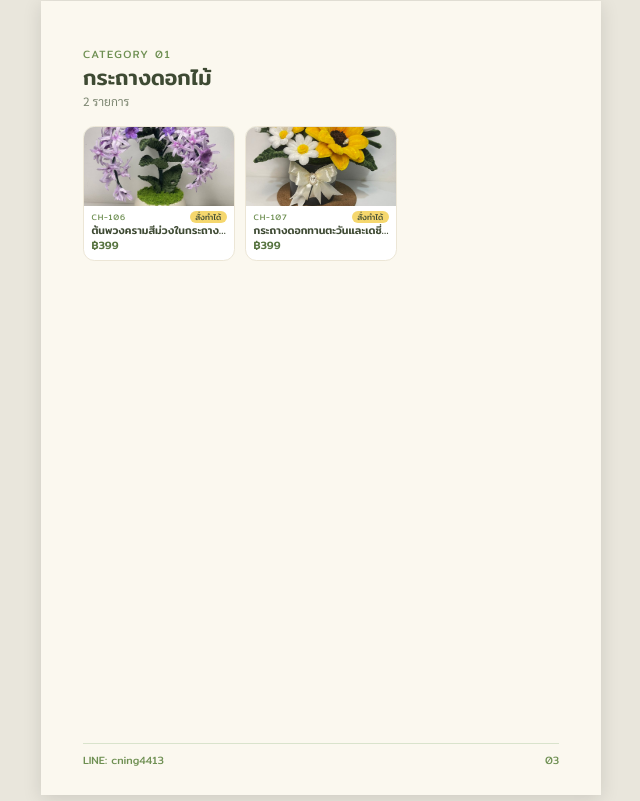
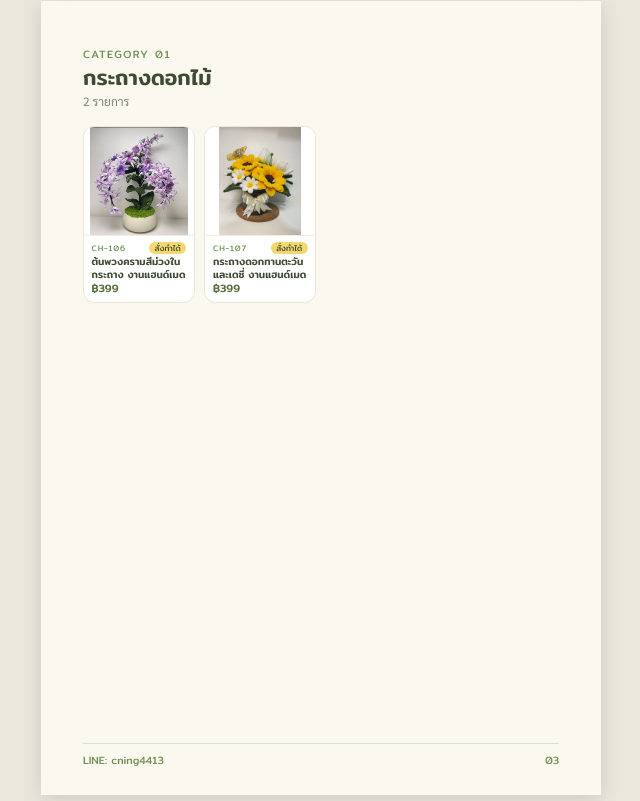
Before and after one commit to chana-velvetbloom/chana-velvetbloom.github.io, a plain HTML site: page ebook.html in a window 1280 px wide. Shown: the part 1759-2560 px from the top of the page, without its empty margins (319-959 px from the left). Drawn offline with Linux system fonts and the light colour scheme.

Commit message:
Add files via upload

```diff
--- a/assets/ebook.css
+++ b/assets/ebook.css
@@ -36,18 +36,21 @@
 .eb .gh.sm h2{font-size:12pt;color:var(--g)}
 .eb .cards{display:grid;grid-template-columns:1fr 1fr;gap:4mm}
 .eb .cd{background:#fff;border:1px solid #ece6d6;border-radius:4mm;overflow:hidden}
-.eb .cd img{display:block;width:100%;height:50mm;object-fit:cover;object-position:center 70%;background:var(--gl)}
+.eb .cd img{display:block;width:100%;height:50mm;object-fit:contain;object-position:center;background:#fff;border-bottom:1px solid #f1ece0}
 .eb .cd .b{padding:2.4mm 3mm 3mm}
 .eb .cd .c{font:7pt Mitr,sans-serif;color:var(--g);letter-spacing:.8px;display:flex;justify-content:space-between;gap:2mm}
 .eb .cd .c i{font-style:normal;background:var(--y);color:var(--t);border-radius:99px;padding:0 2mm;letter-spacing:0}
-.eb .cd h3{font-size:10.5pt;margin:.6mm 0 .8mm}
+.eb .cd h3{font-size:10.5pt;margin:.6mm 0 .8mm;display:-webkit-box;-webkit-line-clamp:2;-webkit-box-orient:vertical;overflow:hidden}
 .eb .cd .ds{font-size:8pt;line-height:1.45;color:#6b7563;height:11.6mm;overflow:hidden;margin:0}
 .eb .cd .pr{font:500 10pt Mitr,sans-serif;color:var(--gd);margin-top:1.2mm}
 .eb .cd .pr.ask{font-size:8pt;font-weight:400;color:var(--mu)}
+/* 4 ชิ้นต่อหน้า */
+.eb .cards.n4 .cd img{height:40mm}
+.eb .cards.n4 h3{font-size:10pt}
 /* 6 และ 9 ชิ้นต่อหน้า */
 .eb .cards.n6,.eb .cards.n9{grid-template-columns:repeat(3,1fr);gap:3mm}
 .eb .cards.n6 .cd img{height:40mm}
-.eb .cards.n9 .cd img{height:30mm}
+.eb .cards.n9 .cd img{height:28mm}
 .eb .cards.n6 .cd .b,.eb .cards.n9 .cd .b{padding:1.8mm 2.2mm 2.2mm}
 .eb .cards.n6 h3,.eb .cards.n9 h3{font-size:8.8pt;line-height:1.25}
 .eb .cards.n6 .ds{font-size:7pt;line-height:1.4;height:7mm}
@@ -55,14 +58,14 @@
 .eb .cards.n6 .pr,.eb .cards.n9 .pr{font-size:8.5pt}
 .eb .cards.n6 .pr.ask,.eb .cards.n9 .pr.ask{font-size:6.8pt}
 .eb .cards.n6 .c,.eb .cards.n9 .c{font-size:6.3pt}
-/* 12 ชิ้นต่อหน้า (3 × 4) */
-.eb .cards.n12{grid-template-columns:repeat(3,1fr);gap:2.6mm}
+/* 12 ชิ้นต่อหน้า (4 × 3) — รูปสี่เหลี่ยมจัตุรัส เห็นสินค้าเต็มชิ้น */
+.eb .cards.n12{grid-template-columns:repeat(4,1fr);gap:2.6mm}
 .eb .cards.n12 .cd{border-radius:3mm}
-.eb .cards.n12 .cd img{height:21mm}
+.eb .cards.n12 .cd img{height:auto;aspect-ratio:1}
 .eb .cards.n12 .cd .b{padding:1.4mm 2mm 1.8mm}
 .eb .cards.n12 .c{font-size:6pt}
 .eb .cards.n12 .c i{padding:0 1.4mm}
-.eb .cards.n12 h3{font-size:8pt;line-height:1.3;margin:.3mm 0 .2mm;white-space:nowrap;overflow:hidden;text-overflow:ellipsis}
+.eb .cards.n12 h3{font-size:7.6pt;line-height:1.3;margin:.3mm 0 .2mm;display:-webkit-box;-webkit-line-clamp:2;-webkit-box-orient:vertical;overflow:hidden;min-height:2.6em}
 .eb .cards.n12 .ds{display:none}
 .eb .cards.n12 .pr{font-size:8pt;margin-top:0;line-height:1.3}
 .eb .cards.n12 .pr.ask{font-size:6.5pt}
```
